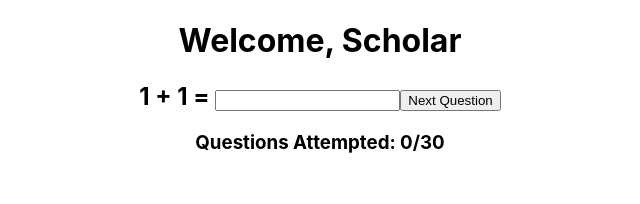
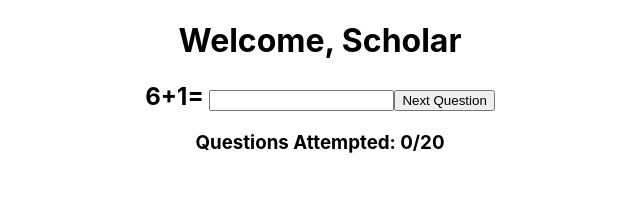
Before and after one commit to ArdoHintoso/starlight-scholar-prep, a React (Create React App) app: page / in a window 1280 px wide. Shown: the top 204 px of the page, without its empty margins (320-960 px from the left). Built offline with nearby package versions, Linux system fonts and the light colour scheme.

Commit message:
[MVP] added subtraction, division, and multiplication

```diff
--- a/package.json
+++ b/package.json
@@ -36,6 +36,7 @@
     ]
   },
   "devDependencies": {
+    "eslint-config-prettier": "^9.0.0",
     "prettier": "^3.0.3"
   }
 }
--- a/src/CreateProblem.js
+++ /dev/null
@@ -1,60 +0,0 @@
-import { useState } from "react";
-
-const answerLog = { problems: [], correct: [], incorrect: [] };
-
-const CreateProblem = (
-  xStart,
-  yStart,
-  currentCorrect,
-  currentCount,
-  totalQuestions,
-) => {
-  let xRange = xStart;
-  const [yRange, setYrange] = useState(yStart);
-  const [correctCount, setCorrectCount] = useState(currentCorrect);
-  const [totalCount, setTotalCount] = useState(currentCount);
-  let accuracy = correctCount / totalCount;
-
-  const genVal = function (range) {
-    return Math.floor(Math.random() * range) + 1;
-  };
-
-  let x = genVal(xRange);
-  let y = genVal(yRange);
-
-  // to prevent the same question from being asked again back-to-back:
-  while (`${x}+${y}=` === answerLog.problems[answerLog.problems.length - 1]) {
-    x = genVal(xRange);
-    y = genVal(yRange);
-  }
-
-  const checkerFn = function (x, y, usrInput) {
-    if (Number(usrInput) === x + y) {
-      setCorrectCount(correctCount + 1);
-      if (totalCount >= 10 && accuracy >= 0.8) {
-        setYrange(yRange + 1);
-      }
-      return true;
-    }
-  };
-
-  const handleClick = () => {
-    let userInput = document.getElementById("UserInput").value;
-    if (checkerFn(x, y, userInput)) {
-      console.log(`nice, that's correct`);
-      answerLog["correct"].push(`${x}+${y}=${userInput}`);
-    } else if (yRange > 1) {
-      setYrange(yRange - 1);
-      answerLog["incorrect"].push(`${x}+${y}=${userInput}`);
-    } else {
-      answerLog["incorrect"].push(`${x}+${y}=${userInput}`);
-    }
-    answerLog["problems"].push(`${x}+${y}=`);
-    console.log(answerLog);
-    setTotalCount(totalCount + 1);
-  };
-
-  return [x, y, totalCount, handleClick, accuracy, totalQuestions, answerLog];
-};
-
-export default CreateProblem;
--- a/src/DisplayMathProblem.js
+++ b/src/DisplayMathProblem.js
@@ -2,7 +2,9 @@ const DisplayMathProblem = ({
   totalCount,
   totalQuestions,
   x,
+  operator,
   y,
+  operandsAndOperators,
   handleClick,
 }) => {
   if (totalCount === totalQuestions - 1) {
@@ -10,7 +12,8 @@ const DisplayMathProblem = ({
       <div>
         <h2>
           {" "}
-          {x} + {y} = <input id="UserInput"></input>
+          {operandsAndOperators[operator].templateLiteral(x, y)}{" "}
+          <input id="UserInput"></input>
           <button onClick={handleClick}>All Done!</button>
         </h2>
         <h3> {`Questions Attempted: ${totalCount}/${totalQuestions}`}</h3>
@@ -22,7 +25,8 @@ const DisplayMathProblem = ({
     <div>
       <h2>
         {" "}
-        {x} + {y} = <input id="UserInput"></input>
+        {operandsAndOperators[operator].templateLiteral(x, y)}{" "}
+        <input id="UserInput"></input>
         <button onClick={handleClick}>Next Question</button>
       </h2>
       <h3> {`Questions Attempted: ${totalCount}/${totalQuestions}`}</h3>
--- a/src/DisplayMathResults.js
+++ b/src/DisplayMathResults.js
@@ -1,8 +1,8 @@
-const DisplayMathResults = ({ accuracy, answerLog }) => {
+const DisplayMathResults = ({ answerLog }) => {
   return (
     <div>
-      <h2> {`Worksheet Complete! Accuracy: ${accuracy * 100}%`} </h2>
-      <h2>Let's Review Your...</h2>
+      <h2> {`Worksheet Complete! Accuracy: ${answerLog.accuracy * 100}%`} </h2>
+      <h2>Let&apos;s Review Your...</h2>
       <h3>Correct Answers</h3>
       <ul>
         {answerLog["correct"].map((x) => (
--- a/src/MathExerciseContainer.js
+++ b/src/MathExerciseContainer.js
@@ -1,21 +1,31 @@
-import CreateProblem from "./CreateProblem";
+import useMathProblem from "./useMathProblem";
 import DisplayMathProblem from "./DisplayMathProblem";
 import DisplayMathResults from "./DisplayMathResults";
 
 const MathExerciseContainer = () => {
-  let [x, y, totalCount, handleClick, accuracy, totalQuestions, answerLog] =
-    CreateProblem(10, 1, 0, 0, 30);
+  let [
+    x,
+    operator,
+    y,
+    operandsAndOperators,
+    totalCount,
+    handleClick,
+    totalQuestions,
+    answerLog,
+  ] = useMathProblem(10, 1, 0, 0, 20);
 
   return totalCount < totalQuestions ? (
     <DisplayMathProblem
       totalCount={totalCount}
       totalQuestions={totalQuestions}
       x={x}
+      operator={operator}
       y={y}
+      operandsAndOperators={operandsAndOperators}
       handleClick={handleClick}
     />
   ) : (
-    <DisplayMathResults accuracy={accuracy} answerLog={answerLog} />
+    <DisplayMathResults answerLog={answerLog} />
   );
 };
 
--- /dev/null
+++ b/src/useMathProblem.js
@@ -0,0 +1,115 @@
+import { useState } from "react";
+
+const useMathProblem = (
+  xStart,
+  yStart,
+  currentCorrect,
+  currentCount,
+  totalQuestions,
+) => {
+  let xRange = xStart;
+  const operandsAndOperators = {
+    addition: {
+      expression: (x, y) => x + y,
+      templateLiteral: (x, y) => `${x}+${y}=`,
+      fullEquation: (x, y, userInput) => `${x}+${y}=${userInput}`,
+    },
+    subtraction: {
+      expression: (x, y) => x - y,
+      templateLiteral: (x, y) => `${x}-${y}=`,
+      fullEquation: (x, y, userInput) => `${x}-${y}=${userInput}`,
+    },
+    multiplication: {
+      expression: (x, y) => x * y,
+      templateLiteral: (x, y) => `${x}*${y}=`,
+      fullEquation: (x, y, userInput) => `${x}*${y}=${userInput}`,
+    },
+    division: {
+      expression: (x, y) => x / y,
+      templateLiteral: (x, y) => `${x}/${y}=`,
+      fullEquation: (x, y, userInput) => `${x}/${y}=${userInput}`,
+    },
+  };
+  let operator =
+    Object.keys(operandsAndOperators)[
+      Math.floor(Math.random() * Object.keys(operandsAndOperators).length)
+    ];
+  let [correctCount, setCorrectCount] = useState(currentCorrect);
+  let [totalCount, setTotalCount] = useState(currentCount);
+  const [yRange, setYrange] = useState(yStart);
+  const [answerLog, updateLog] = useState({
+    problems: [],
+    correct: [],
+    incorrect: [],
+    accuracy: 0.0,
+  });
+
+  const genVal = function (range) {
+    return Math.floor(Math.random() * range) + 1;
+  };
+
+  let x = genVal(xRange);
+  let y = genVal(yRange);
+
+  // to prevent the same question from being asked again back-to-back:
+  while (
+    operandsAndOperators[operator].templateLiteral(x, y) ===
+    answerLog.problems[answerLog.problems.length - 1]
+  ) {
+    x = genVal(xRange);
+    y = genVal(yRange);
+  }
+
+  const checkerFn = function (x, y, usrInput) {
+    if (Number(usrInput) === operandsAndOperators[operator].expression(x, y)) {
+      correctCount++;
+      setCorrectCount(correctCount);
+      if (totalCount >= 10 && answerLog.accuracy >= 0.8) {
+        setYrange(yRange + 1);
+      }
+      return true;
+    }
+  };
+
+  const handleClick = () => {
+    let userInput = document.getElementById("UserInput").value;
+    totalCount++;
+    setTotalCount(totalCount);
+
+    if (checkerFn(x, y, userInput)) {
+      console.log(`nice, that's correct`);
+      answerLog["correct"].push(
+        operandsAndOperators[operator].fullEquation(x, y, userInput),
+      );
+    } else if (yRange > 1) {
+      setYrange(yRange - 1);
+      answerLog["incorrect"].push(
+        operandsAndOperators[operator].fullEquation(x, y, userInput),
+      );
+    } else {
+      answerLog["incorrect"].push(
+        operandsAndOperators[operator].fullEquation(x, y, userInput),
+      );
+    }
+
+    answerLog["problems"].push(
+      operandsAndOperators[operator].templateLiteral(x, y),
+    );
+    answerLog.accuracy = correctCount / totalCount;
+    updateLog(answerLog);
+    console.log(answerLog);
+  };
+
+  return [
+    x,
+    operator,
+    y,
+    operandsAndOperators,
+    totalCount,
+    handleClick,
+    totalQuestions,
+    answerLog,
+  ];
+};
+
+export default useMathProblem;
```
Also changed, not shown: 2 other files (tests, documents, lock files or other folders).
